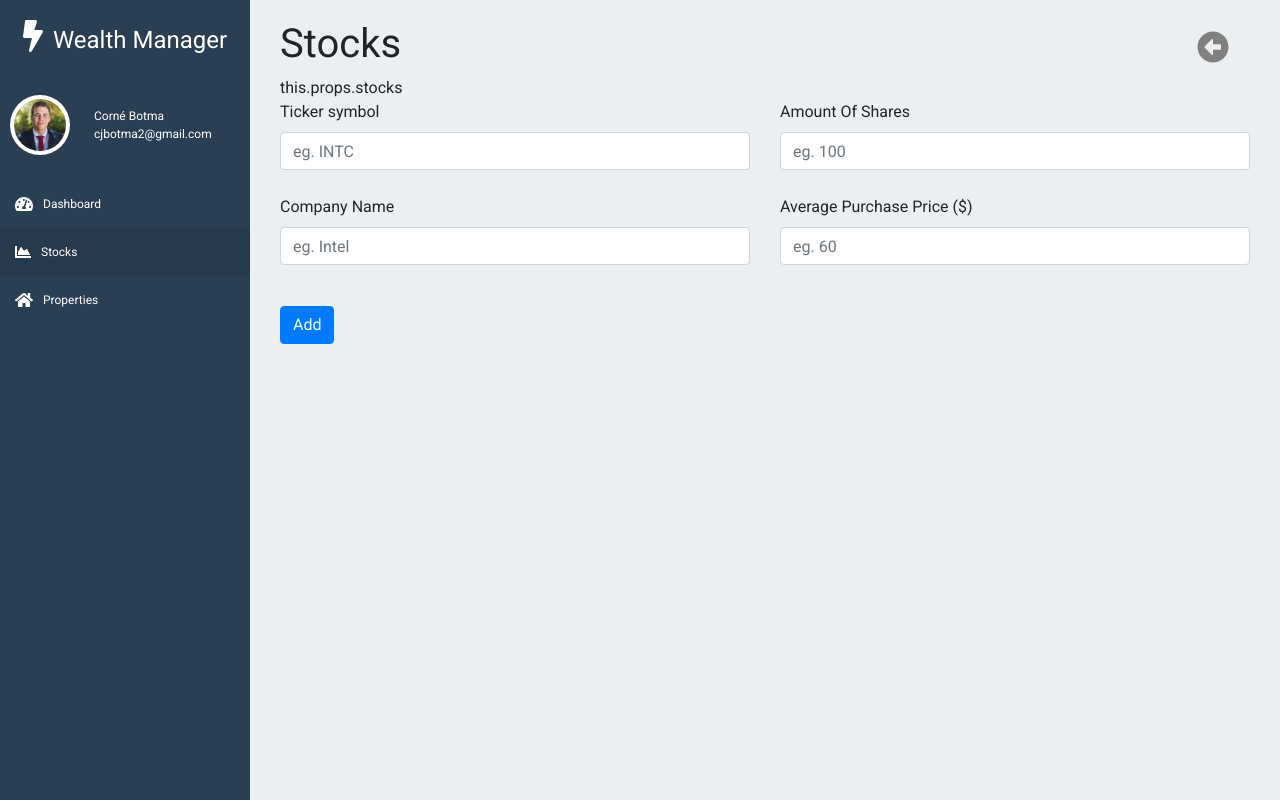
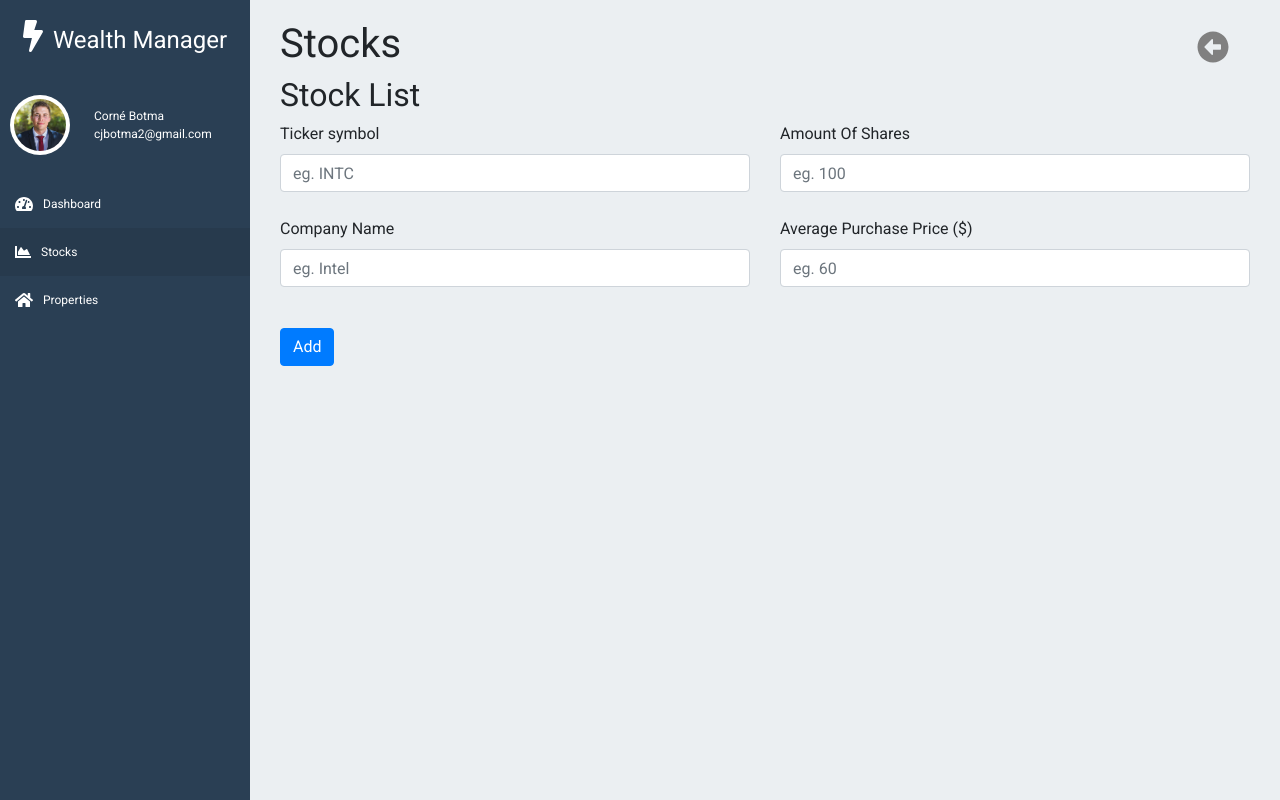
Before and after one commit to mrcj101111/wealth-management, a React (Create React App) app: page /stocks/add-stock in a window 1280 px wide. Built offline with nearby package versions, Linux system fonts and the light colour scheme; no server answers.

Commit message:
Added stock list component

```diff
--- a/src/components/stocks/NoStock.js
+++ b/src/components/stocks/NoStock.js
@@ -2,7 +2,7 @@ import React from 'react';
 import { NavLink } from 'react-router-dom';
 
 
-const noStock = (props) => {
+const NoStock = (props) => {
     return (
         <>
             <p>You do not have any stocks yet. Please click the button below to add stocks.</p>
@@ -14,4 +14,4 @@ const noStock = (props) => {
     )
 }
 
-export default noStock;
+export default NoStock;
--- a/src/components/stocks/Stocks.js
+++ b/src/components/stocks/Stocks.js
@@ -1,11 +1,12 @@
 import React from 'react';
 import { connect } from "react-redux";
 import { getStocksFromApi } from '../../store/actions';
-import noStock from './NoStock';
+import NoStock from './NoStock';
 import AddStock from './addStock/AddStock'
 import { Route } from 'react-router-dom';
 import { faArrowAltCircleLeft } from "@fortawesome/free-solid-svg-icons";
 import { FontAwesomeIcon } from '@fortawesome/react-fontawesome';
+import StockList from './stockList/StockList';
 
 class Stocks extends React.Component {
     componentDidMount() {
@@ -27,7 +28,7 @@ class Stocks extends React.Component {
                         }
                     </div>
                 </div>
-                {!this.props.stocks.length <= 0 ? <Route exact path="/stocks" component={noStock} /> : "this.props.stocks"}
+                {this.props.stocks.length <= 0 ? <NoStock /> : <StockList />}
                 <Route exact path="/stocks/add-stock" component={AddStock} />
             </div>
         )
--- /dev/null
+++ b/src/components/stocks/stockList/StockList.js
@@ -0,0 +1,5 @@
+import React from 'react';
+
+const StockList = (props) => <h2>Stock List</h2>
+
+export default StockList;
```
